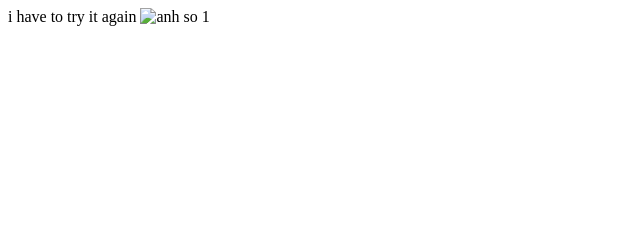
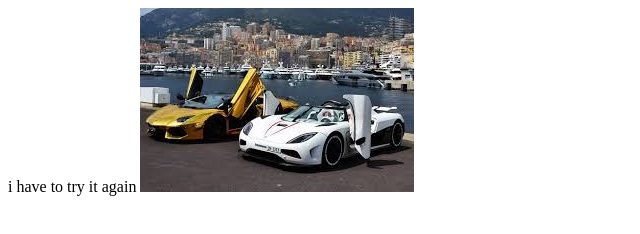
Before and after one commit to QuangLeGerman/hinhanhdep, a plain HTML site: page index.html in a window 1280 px wide. Shown: the whole page, without its empty margins (0-640 px from the left). Drawn offline with Linux system fonts and the light colour scheme; the site is published under a folder, as on GitHub Pages, so addresses that start at the root find nothing.

Commit message:
Update index.html

```diff
--- a/index.html
+++ b/index.html
@@ -7,6 +7,6 @@
   </head>
   i have to try it again
 
-  <img src="/img/anhso1.jpg" alt="anh so 1" />
+  <img src="./img/anhso1.jpg" alt="anh so 1" />
   <body></body>
 </html>
```
